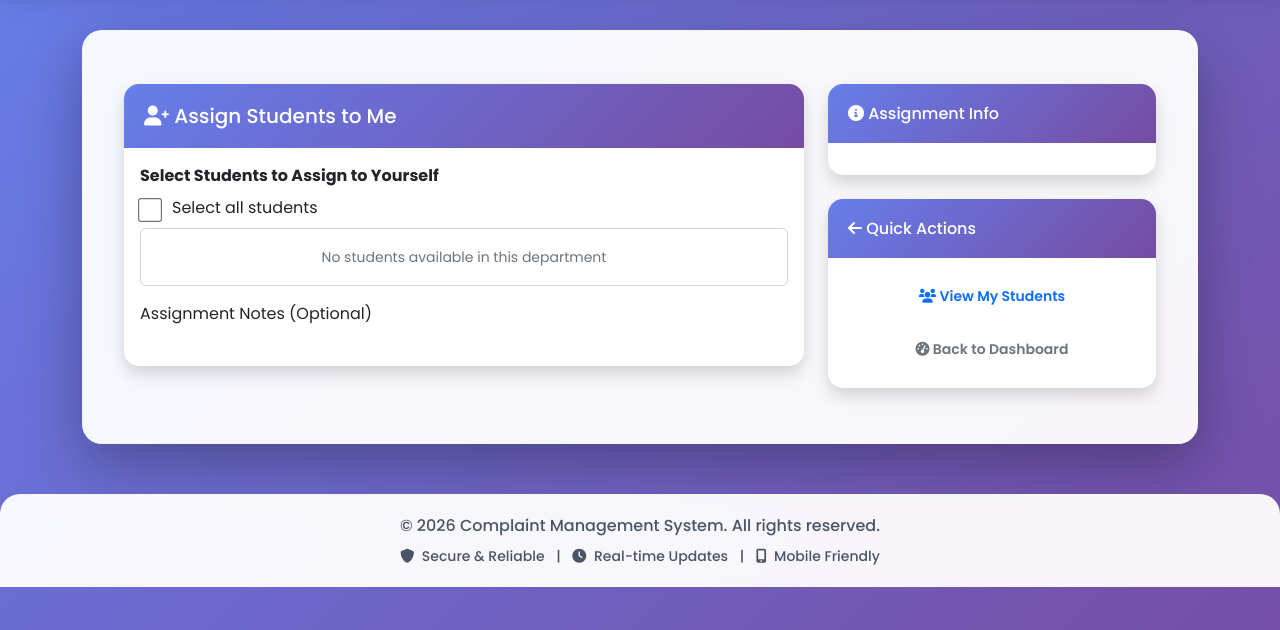
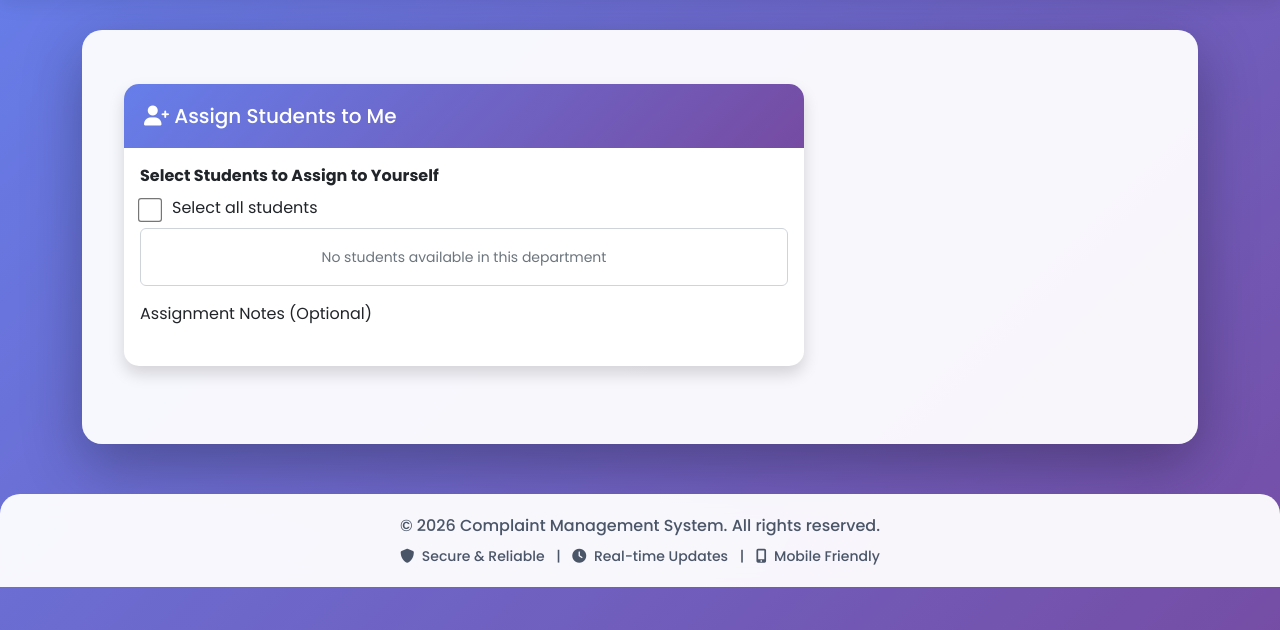
Before and after one commit to rajasree-ai/complaint-management-system, a Python web app: template templates/staff_assign_students.html in a window 1280 px wide. Shown: the part 76-706 px from the top of the page. Run offline with Jinja, Linux system fonts and the light colour scheme; the template is opened without the code that fills it, so the values that code supplies are empty.

Commit message:
remove some sidebar on the assign students

```diff
--- a/templates/staff_assign_students.html
+++ b/templates/staff_assign_students.html
@@ -72,42 +72,6 @@
                 </div>
             </div>
         </div>
-
-        <div class="col-lg-4">
-            <div class="card shadow mb-4">
-                <div class="card-header bg-info text-white">
-                    <h6 class="mb-0">
-                        <i class="fas fa-info-circle"></i> Assignment Info
-                    </h6>
-                </div>
-                <div class="card-body">
-                    <div class="alert alert-info mb-0">
-                        <small>
-                            <strong>Department:</strong> {{ current_user.department }}<br>
-                            <strong>Your Role:</strong> Staff/Mentor<br>
-                            <strong>Already Assigned:</strong> {{ assigned_student_ids|length }} students<br>
-                            <strong>Note:</strong> You can assign multiple students to yourself
-                        </small>
-                    </div>
-                </div>
-            </div>
-
-            <div class="card shadow">
-                <div class="card-header bg-primary text-white">
-                    <h6 class="mb-0">
-                        <i class="fas fa-arrow-left"></i> Quick Actions
-                    </h6>
-                </div>
-                <div class="card-body">
-                    <a href="{{ url_for('my_assigned_students') }}" class="btn btn-outline-primary btn-sm w-100 mb-2">
-                        <i class="fas fa-users"></i> View My Students
-                    </a>
-                    <a href="{{ url_for('staff_dashboard') }}" class="btn btn-outline-secondary btn-sm w-100">
-                        <i class="fas fa-tachometer-alt"></i> Back to Dashboard
-                    </a>
-                </div>
-            </div>
-        </div>
     </div>
 </div>
 
```
